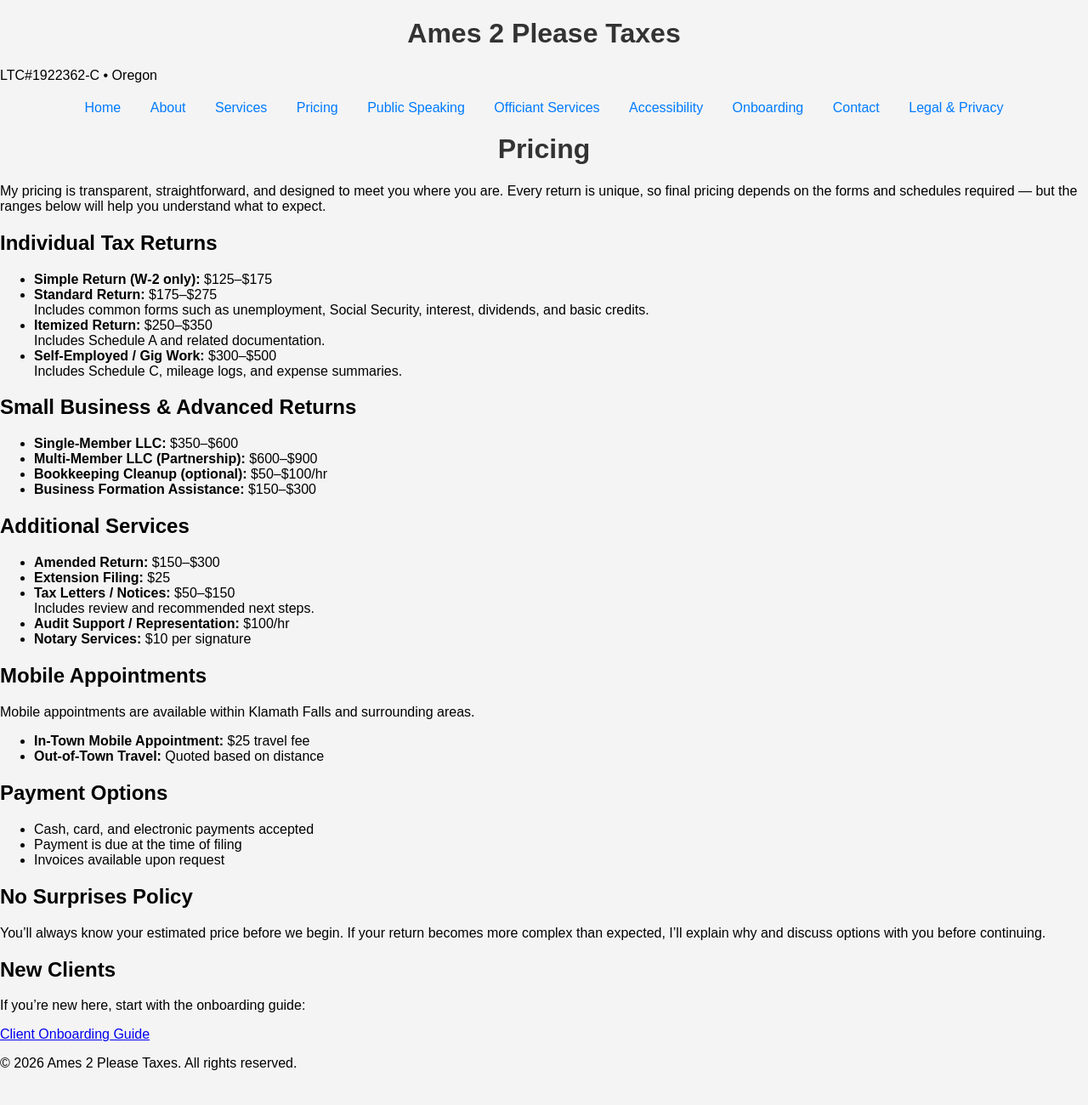
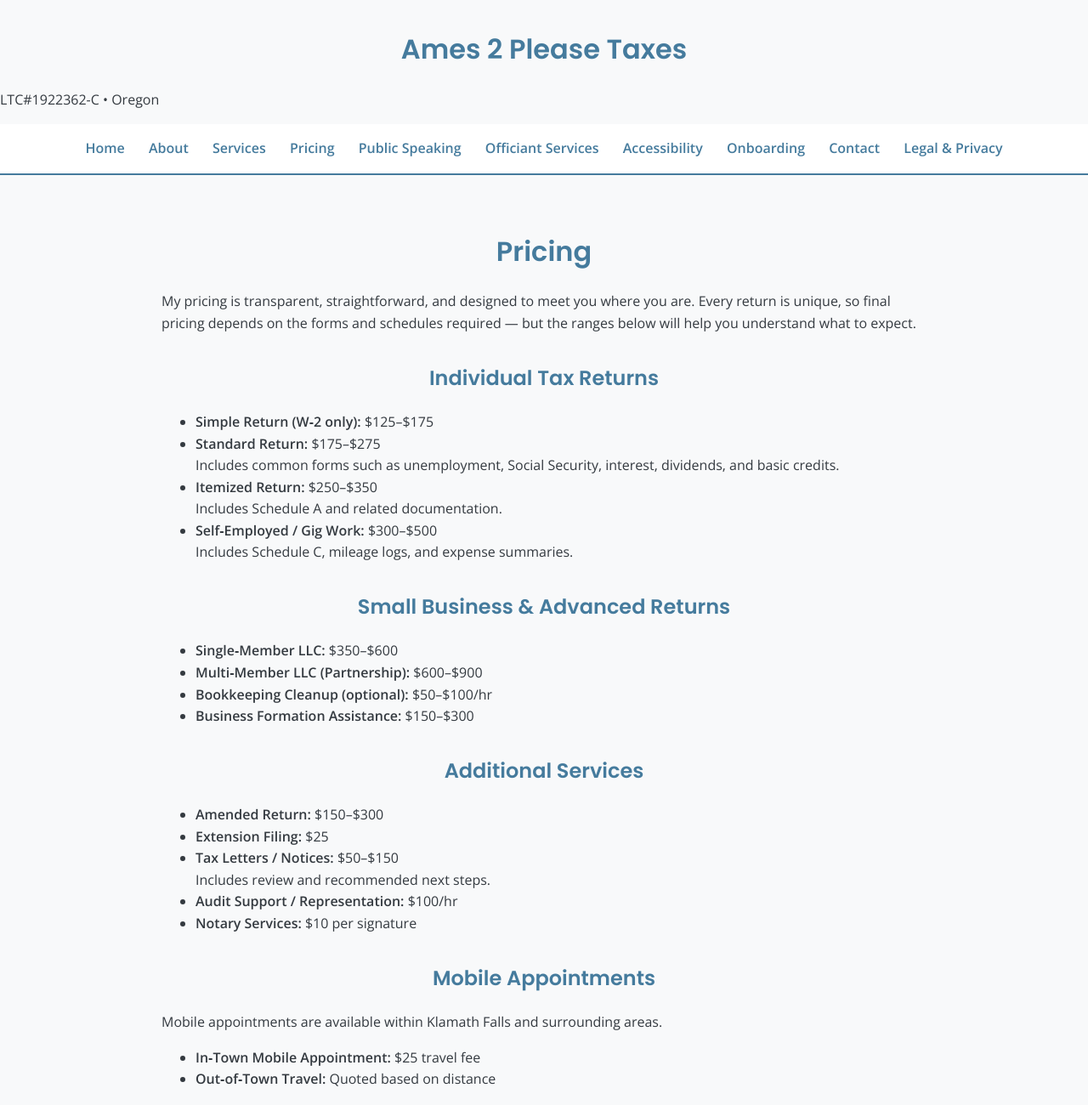
Before and after one commit to A2PTaxes/A2PTaxes.github.io, a plain HTML site: page pricing.html in a window 1280 px wide. Shown: the top 1300 px of the page at 85% size. Before the commit the page ends 1276 px from the top, so only its background shows below. Drawn offline with nearby package versions, Linux system fonts and the light colour scheme.

Commit message:
Update styles.css

```diff
--- a/styles.css
+++ b/styles.css
@@ -1,82 +1,128 @@
+/* Font imports */
+@import url('https://fonts.googleapis.com/css2?family=Open+Sans:wght@400;600&family=Poppins:wght@600&display=swap');
+
+/* Color palette inspired by A2P logo */
+:root {
+  --red: #E63946;
+  --green: #2A9D8F;
+  --blue: #457B9D;
+  --yellow: #F4A261;
+  --neutral-bg: #F8F9FA;
+  --neutral-text: #343A40;
+  --accent: var(--blue);
+}
+
+/* Base styles */
 body {
-font-family: Arial, sans-serif;
+  font-family: 'Open Sans', sans-serif;
   margin: 0;
   padding: 0;
-background-color: #f4f4f4;
+  background-color: var(--neutral-bg);
+  color: var(--neutral-text);
+  line-height: 1.6;
 }
 
-h1 {
+h1, h2, h3 {
+  font-family: 'Poppins', sans-serif;
+  color: var(--accent);
   text-align: center;
-color: #333;
+  margin-top: 2rem;
 }
 
+main {
+  max-width: 900px;
+  margin: auto;
+  padding: 2rem;
+}
+
+/* Navigation */
+nav {
+  background-color: white;
+  border-bottom: 2px solid var(--accent);
+  padding: 1rem 0;
+  text-align: center;
+}
+
+nav a {
+  margin: 0 12px;
+  text-decoration: none;
+  font-weight: 600;
+  color: var(--accent);
+  transition: color 0.3s ease;
+}
+
+nav a:hover {
+  color: var(--green);
+}
+
+/* Forms */
 form {
-max-width: 500px;
-margin: auto;
   background: white;
   padding: 20px;
   border-radius: 10px;
-box-shadow: 0 0 10px rgba(0, 0, 0, 0.1);
+  box-shadow: 0 2px 10px rgba(0, 0, 0, 0.1);
+  max-width: 600px;
+  margin: 2rem auto;
 }
 
 label {
   display: block;
   margin: 10px 0 5px;
+  font-weight: 600;
 }
 
-input[type="text"], input[type="email"], input[type="tel"] {
+input[type="text"],
+input[type="email"],
+input[type="tel"],
+textarea {
   width: 100%;
   padding: 10px;
   border: 1px solid #ccc;
-border-radius: 5px;
+  border-radius: 6px;
+  margin-bottom: 1rem;
 }
 
-button {
-margin-top: 10px;
-padding: 10px;
+/* Buttons */
+button,
+a.button {
+  display: inline-block;
+  background-color: var(--accent);
+  color: white;
+  padding: 10px 20px;
   border: none;
-background-color: #007bff;
-color: white;
-border-radius: 5px;
+  border-radius: 6px;
+  text-decoration: none;
+  font-weight: 600;
   cursor: pointer;
+  transition: background-color 0.3s ease;
 }
 
-button:hover {
-background-color: #0056b3;
+button:hover,
+a.button:hover {
+  background-color: var(--green);
 }
 
-nav {
-text-align: center;
-margin-top: 20px;
-}
-
-nav a {
-margin: 0 15px;
-text-decoration: none;
-color: #007bff;
-}
-
-nav a:hover {
-text-decoration: underline;
-}
-
+/* Tables */
 table {
-width: 80%;
-margin: auto;
+  width: 100%;
   border-collapse: collapse;
+  margin: 2rem 0;
+  background-color: white;
+  box-shadow: 0 1px 4px rgba(0, 0, 0, 0.05);
 }
 
 th, td {
-border: 1px solid #ccc;
-padding: 8px;
+  border: 1px solid #ddd;
+  padding: 12px;
   text-align: left;
 }
 
 th {
-background-color: #f2f2f2;
-
+  background-color: var(--yellow);
+  color: #222;
 }
 
+/* Responsive tables */
 @media (max-width: 600px) {
   table, thead, tbody, th, td, tr {
     display: block;
@@ -92,15 +138,13 @@ background-color: #f2f2f2;
   }
 }
 
-/* Force consistent column widths */
-table {
-  width: 100%;
-  border-collapse: collapse;
-  table-layout: fixed;
+/* Footer */
+footer {
+  background-color: white;
+  text-align: center;
+  padding: 1rem;
+  border-top: 2px solid var(--accent);
+  margin-top: 2rem;
+  font-size: 0.9rem;
+  color: #666;
 }
-
-th, td {
-  padding: 8px;
-  vertical-align: top;
-  word-wrap: break-word;
-}
```
Lines whose indentation alone changed are shown as unchanged.
